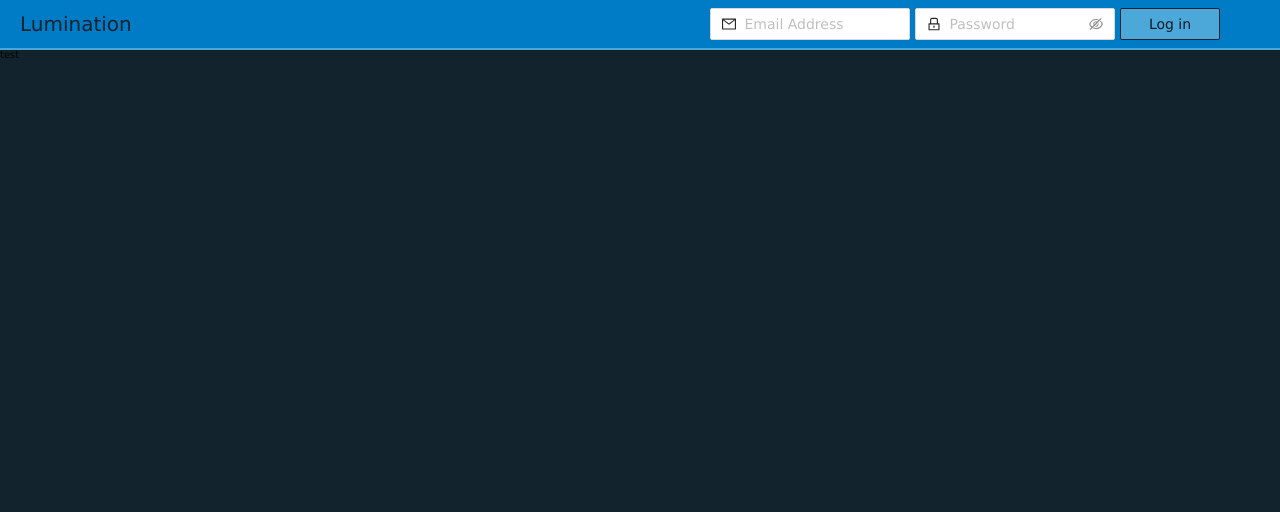
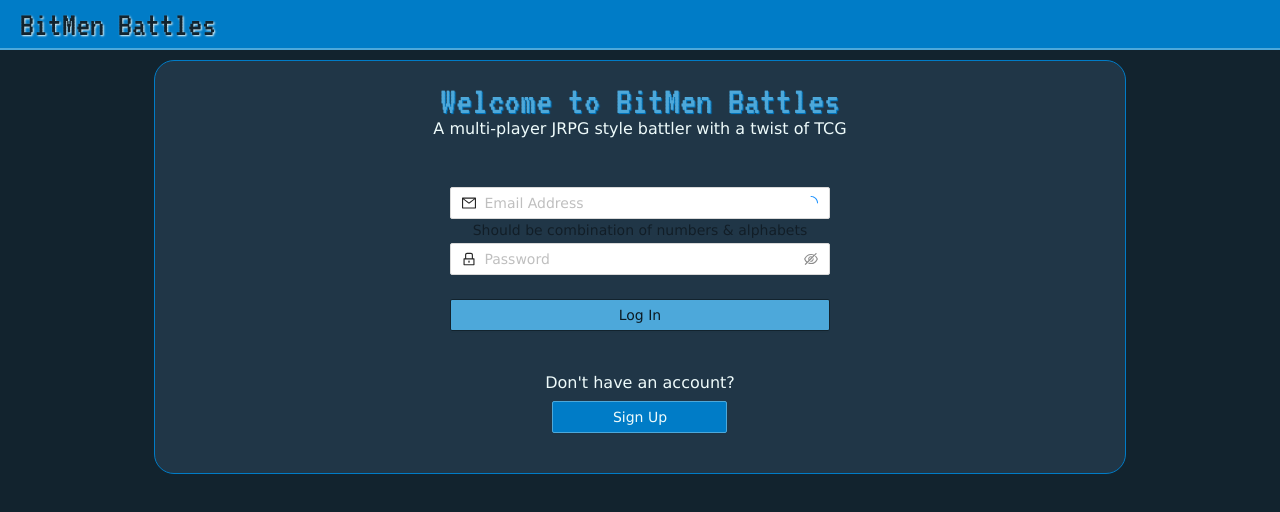
Before and after one commit to Broast42/lumination-client, a React (Create React App) app in the folder client/: page / in a window 1280 px wide. Shown: the top 512 px of the page. Built offline with nearby package versions, Linux system fonts and the light colour scheme.

Commit message:
Reworked the login and rendered it on landing page. Also started register page.

```diff
--- a/client/public/index.html
+++ b/client/public/index.html
@@ -3,6 +3,8 @@
   <head>
     <meta charset="utf-8" />
     <link rel="icon" href="%PUBLIC_URL%/favicon.ico" />
+    <link rel="preconnect" href="https://fonts.gstatic.com">
+    <link href="https://fonts.googleapis.com/css2?family=VT323&display=swap" rel="stylesheet">
     <meta name="viewport" content="width=device-width, initial-scale=1" />
     <meta name="theme-color" content="#000000" />
     <meta
--- a/client/src/App.js
+++ b/client/src/App.js
@@ -5,7 +5,8 @@ import Header from "./components/common/Header";
 import LandingPage from './components/pages/LandingPage';
 import HomePage from './components/pages/HomePage';
 import RegisterPage from './components/pages/RegisterPage';
-import './styles/styles.scss'
+import './styles/styles.scss';
+import 'antd/dist/antd.css';
 
 
 function App() {
--- a/client/src/components/common/Header.js
+++ b/client/src/components/common/Header.js
@@ -10,7 +10,7 @@ const Header = (props) => {
     return (
         <header className="header">
             <div>
-                <h1>Lumination</h1>
+                <h1>BitMen Battles</h1>
             </div>
 
             {props.isAuthorized ?
@@ -28,9 +28,10 @@ const Header = (props) => {
                     <Logout />
                 </div>
             :
-                <div>
-                    <Login />
-                </div>
+            null
+                // <div>
+                //     <Login />
+                // </div>
             }
 
 
--- a/client/src/components/common/Login.js
+++ b/client/src/components/common/Login.js
@@ -1,6 +1,5 @@
 import React from 'react';
 import { connect } from 'react-redux';
-import 'antd/dist/antd.css';
 import { Form, Input, Button} from 'antd';
 import { MailOutlined, LockOutlined, LoadingOutlined } from '@ant-design/icons';
 import { login } from '../../store/actions/index';
@@ -17,18 +16,19 @@ const Login = (props) =>{
     }
 
     const layout = {
-        lableCol: {offset: 0}
+        wrapperCol: {}
+
     }
 
     return(
-        <div className="login-form">
+        <div className="reg-form-container">
             <Form
+                name="login"
+                onFinish={logon}
+                className='login-form'
                 {...layout}
-                name='login'
-                onFinish={logon}
             >
-                <div className="login-inputs">
-                    <div className="form-item">
+
                 <Form.Item
                     name='email'
                     rules={[
@@ -36,48 +36,17 @@ const Login = (props) =>{
                             required: true,
                             message: 'Please input your email address!',
                         },
+                        {
+                            type: 'email',
+                            message: 'Must be a valid email address.'
+                        }
                     ]}
-                            noStyle="true"
+                    validateStatus="validating"
+                    help="Should be combination of numbers & alphabets"
+                    hasFeedback
 
                 >
-                            <Input prefix={<MailOutlined />} placeholder=" Email Address" className="input"/>
-                        </Form.Item>
-                    </div>
-                    <div className="form-item">
-                        <Form.Item
-                            name='password'
-                            rules={[
-                                {
-                                required: true,
-                                message: 'Please input your password!',
-                                },
-                            ]}
-                            noStyle="true"
-                        >
-                            <Input.Password prefix={<LockOutlined />}placeholder=" Password"/>
-                        </Form.Item>
-                    </div>
-                    <div className="form-item-btn">
-                        <Form.Item  noStyle="true">
-                            <Button  htmlType="submit" className="submitBtn">
-                                {props.isAuthorizing ? <LoadingOutlined /> : "Log in"}
-                            </Button>
-                        </Form.Item>
-                    </div>
-
-
-                </div>
-
-                {/* <Form.Item
-                    name='email'
-                    rules={[
-                        {
-                          required: true,
-                          message: 'Please input your email address!',
-                        },
-                    ]}
-                >
-                    <Input prefix={<MailOutlined />} placeholder=" Email Address"/>
+                    <Input prefix={<MailOutlined />} placeholder=" Email Address" />
                 </Form.Item>
 
                 <Form.Item
@@ -92,35 +61,18 @@ const Login = (props) =>{
                     <Input.Password prefix={<LockOutlined />}placeholder=" Password"/>
                 </Form.Item>
 
-
-                {props.error !== null ?
                 <Form.Item>
-                        <Alert message={props.error.data.message} type="error" showIcon />
-                    </Form.Item>
-
-                : null}
-
-                <Form.Item >
-                    <Button  htmlType="submit" className="submitBtn">
-                        {props.isAuthorizing ? <LoadingOutlined /> : "Log in"}
+                    <Button htmlType="submit" className="submitBtn">
+                        {props.isAuthorizing ? <LoadingOutlined /> : "Log In"}
                     </Button>
                 </Form.Item>
 
-                <p>Dont have an account?</p>
-
-                <Form.Item>
-                    <Link to="/register">
-                        <Button className="regBtn">
-                            Sign Up!
-                        </Button>
-                    </Link>
-
-                </Form.Item> */}
 
 
             </Form>
 
         </div>
+
     )
 }
 
--- a/client/src/components/pages/LandingPage.js
+++ b/client/src/components/pages/LandingPage.js
@@ -1,12 +1,27 @@
 import React from 'react';
+import { Link } from 'react-router-dom';
+import { Button } from 'antd';
 import { connect } from 'react-redux';
+import Login from '../common/Login'
+
 
 const LandingPage = props => {
     console.log(props);
     return(
         <div>
-            test
-
+            <div className="landing">
+                <h1>Welcome to BitMen Battles</h1>
+                <p>A multi-player JRPG style battler with a twist of TCG</p>
+                <div className="sign-up">
+                    <Login />
+                    <p>Don't have an account?</p>
+                    <Link to="/register">
+                        <Button className="signup-btn">
+                            Sign Up
+                        </Button>
+                    </Link>
+                </div>
+            </div>
         </div>
     )
 }
--- a/client/src/components/pages/RegisterPage.js
+++ b/client/src/components/pages/RegisterPage.js
@@ -1,9 +1,107 @@
-import React from 'react';
+import React, {useState, useEffect} from 'react';
+import axios from 'axios';
+import { Form, Input } from 'antd';
+import { MailOutlined, LockOutlined, LoadingOutlined, CheckCircleOutlined } from '@ant-design/icons';
 
 const RegisterPage = props => {
+
+    const[allUsers, setAllUsers] = useState([]);
+    const[allEmails, setAllEmails] = useState([]);
+
+    const[username, setUsername] = useState('');
+    const[email, setEmail] = useState('');
+
+    const[emailExists, setEmailExists] = useState(false)
+    const[usernameExists, setUsernameExists] = useState(false)
+
+    const[emailStatus, setEmailStatus] = useState(null)
+
+    useEffect(() => {
+        axios
+            .get(`${process.env.REACT_APP_API}/users/allusernames`)
+            .then(res => {
+                setAllUsers(res.data)
+            })
+            .catch(err => {
+                console.log(err)
+            })
+
+        axios
+            .get(`${process.env.REACT_APP_API}/users/allemails`)
+            .then(res => {
+                setAllEmails(res.data)
+            })
+            .catch(err => {
+                console.log(err)
+            })
+    },[])
+
+    const checkEmail = () => {
+        for(let i = 0; i < allEmails.length; i++){
+            if(email === allEmails[i].email || email.includes('admin')){
+                setEmailExists(true)
+                setEmailStatus("error")
+                return
+            }else if(email === ''){
+                setEmailStatus("warning")
+                return
+            }else if(!email.includes("@") || !email.includes(".com")){
+                setEmailStatus("error")
+                return
+            }
+            setEmailStatus("success")
+
+        }
+    }
+
+    console.log(allEmails)
+
     return(
-        <div>
-            reg
+        <div className="reg-page">
+            <div className="register">
+                <p className="title">Sign up! It's free.</p>
+                <Form
+                    name="register"
+                    className="reg-form"
+                >
+
+                    <Form.Item
+                        name='email'
+                        hasFeedback
+                        validateStatus={emailStatus}
+                        help={emailExists ? `${email} already exists.` : null}
+                        rules={[
+                            {
+                                required: true,
+                                message: 'Please input your email address!',
+                            },
+                            {
+                                type: 'email',
+                                message: 'Must be a valid email address.',
+
+                            }
+                        ]}
+
+                    >
+                        <Input
+                            prefix={<MailOutlined />}
+                            placeholder=" Email Address"
+                            onChange={(e) => setEmail(e.target.value)}
+                            onBlur={() => checkEmail()}
+                            onFocus={() => {setEmailStatus("validating"); setEmailExists(false);}}
+                            //suffix={emailStatus ? <CheckCircleOutlined style={{background: "green"}}/> : null}
+
+                        />
+                    </Form.Item>
+
+
+                    <Form.Item
+                        name='password'
+                    >
+                        <Input.Password prefix={<LockOutlined/>} placeholder=" Password"/>
+                    </Form.Item>
+                </Form>
+            </div>
         </div>
     )
 }
--- a/client/src/styles/component/auth.scss
+++ b/client/src/styles/component/auth.scss
@@ -1,38 +1,14 @@
-
-.login-form {
-    //width: 200px;
-    //padding: 10px;
-    // border: 1px solid black;
-    // background: $primary;
-    .login-inputs{
-        display: flex;
-        align-items: center;
-        // width: 300px;
-        padding: 0px;
-    }
-
-    .form-item{
-        margin: 0px;
-        width: 200px;
-        margin-right: 5px;
-    }
-
-    .form-item-btn{
-        margin: 0px;
-        width: 100px;
-    }
-
-    .input{
-        width: 100%;
-        margin: 0px;
-    }
-    // p{
-    //     text-align: center;
-    //     margin-bottom: 5px;
-    // }
+.reg-form-container{
+    display:flex;
+    justify-content: center;
+    align-items: center;
+}
+.login-form{
+    padding: 10px;
+    width: 400px;
 
     .submitBtn {
-        width: 100px;
+        width: 100%;
         background: $secondary;
         border-color: $neutral-dark;
 
@@ -41,22 +17,4 @@
             border-color: $primary;
         }
     }
-
-    // .regBtn {
-    //     width: 100%;
-    //     background: $neutral-light;
-    //     border-color: $neutral-dark;
-
-    //     &:hover{
-    //         color: $primary;
-    //         border-color: $neutral-light;
-    //     }
-    // }
 }
-
-// .login-page{
-//     display: flex;
-//     justify-content: center;
-//     align-items: center;
-//     min-height: 400px;
-// }
--- a/client/src/styles/component/header.scss
+++ b/client/src/styles/component/header.scss
@@ -23,7 +23,9 @@
     }
 
     h1{
-        font-size: 2rem;
+        font-size: 3.5rem;
+        font-family: 'VT323', monospace;
+        text-shadow: 1px 1px 2px $neutral-light;
         color: $neutral-dark;
     }
 
--- /dev/null
+++ b/client/src/styles/component/landing.scss
@@ -0,0 +1,42 @@
+.landing{
+    margin: 10px auto;
+    padding: 20px;
+    text-align: center;
+    width: 76%;
+    background: $secondary-dark;
+    border: 1px solid $primary;
+    border-radius: 20px;
+
+    h1{
+        font-family: 'VT323', monospace;
+        font-size: 4rem;
+        text-shadow: 1px 1px 1px $primary;
+        color: $secondary;
+    }
+
+    p{
+        font-size: 1.6rem;
+        color: $neutral-light;
+    }
+
+    .sign-up{
+        margin-top: 40px;
+        margin-bottom: 20px;
+
+        p{
+            margin: 10px;
+        }
+
+        .signup-btn{
+            background: $primary;
+            border-color: $secondary;
+            color: $neutral-light;
+            width: 175px;
+
+            &:hover{
+                border-color: $neutral-dark;
+                color: $secondary;
+            }
+        }
+    }
+}
--- a/client/src/styles/styles.scss
+++ b/client/src/styles/styles.scss
@@ -3,3 +3,5 @@
 
 @import './component/auth.scss';
 @import './component/header.scss';
+@import './component/landing.scss';
+@import './component/register.scss';
```
Also changed, not shown: client/src/styles/component/register.scss (added, +29 -0 lines), 1 other file (tests, documents, lock files or other folders). Lines whose indentation alone changed are shown as unchanged.
